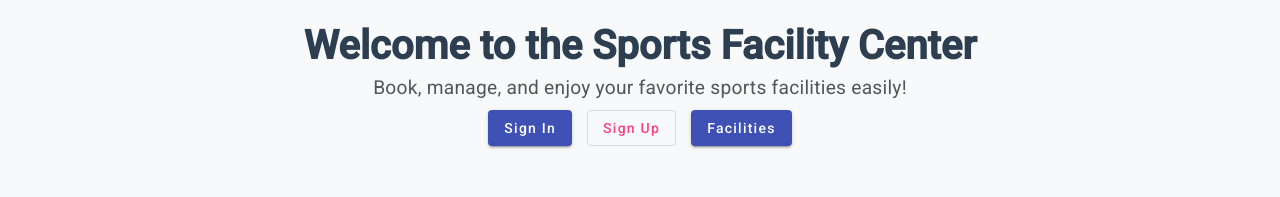
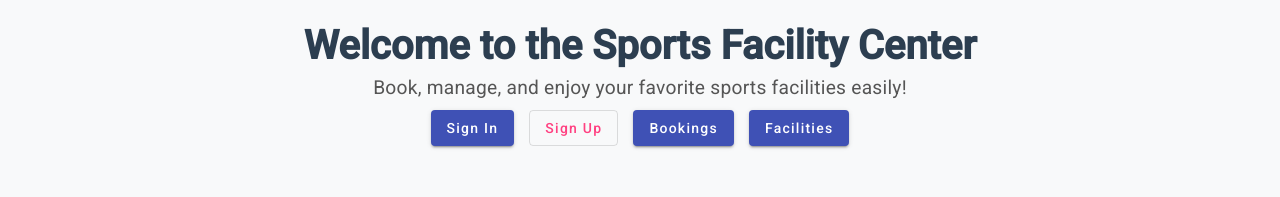
Before and after one commit to samyogacharya12/sports-facility-center-ui, an Angular app: page /home in a window 1280 px wide. Shown: the top 197 px of the page. Built offline with nearby package versions, Linux system fonts and the light colour scheme.

Commit message:
adding docker changes

```diff
--- a/src/app/app-routing.module.ts
+++ b/src/app/app-routing.module.ts
@@ -5,13 +5,14 @@ import { RegisterComponent } from './components/register/register.component';
 import { HomeComponent } from './home/home.component';
 import { FacilitiesComponent } from './components/facilities/facilities.component';
 import { BookingListComponent } from './components/booking-list/booking-list.component';
+import { AuthGuard } from './guards/auth.guard';
 const routes: Routes = [
   { path: '', redirectTo: 'home', pathMatch: 'full' },
-   {path: 'bookings/:username', component: BookingListComponent},
+   {path: 'bookings/:username', component: BookingListComponent, canActivate: [AuthGuard]},
   { path: 'login', component: LoginComponent},
   { path: 'register', component: RegisterComponent },
   { path: 'home', component: HomeComponent },
-  { path: 'facilities', component: FacilitiesComponent }
+  { path: 'facilities', component: FacilitiesComponent, canActivate: [AuthGuard]}
 ];
 
 @NgModule({
--- a/src/app/components/facilities/facilities.component.html
+++ b/src/app/components/facilities/facilities.component.html
@@ -7,7 +7,7 @@
       <div class="button-group mt-3">
       <button *ngIf="!isLoggoedIn"  mat-raised-button color="primary" routerLink="/login">Sign In</button>
       <button *ngIf="!isLoggoedIn"  mat-stroked-button color="accent" routerLink="/register">Sign Up</button>
-   <button  mat-raised-button  color="primary" [routerLink]="['/bookings', this.userName]" *ngIf="isLoggoedIn">
+   <button  mat-raised-button  color="primary" [routerLink]="['/bookings', this.userName]">
      Bookings
 </button>
 <button mat-raised-button color="primary"  routerLink="/facilities">Facilities</button>
--- a/src/app/guards/auth.guard.ts
+++ b/src/app/guards/auth.guard.ts
@@ -1,6 +1,12 @@
-import { CanActivateFn } from '@angular/router';
+import { Injectable } from '@angular/core';
+import { CanActivate, Router } from '@angular/router';
+import { AuthService } from '../services/auth.service'; // assuming you have one
 
+@Injectable({
+  providedIn: 'root'
+})
 export class AuthGuard implements CanActivate {
+
   constructor(private authService: AuthService, private router: Router) {}
 
   canActivate(): boolean {
--- a/src/app/home/home.component.html
+++ b/src/app/home/home.component.html
@@ -7,7 +7,7 @@
     <div class="button-group mt-3">
       <button *ngIf="!isLoggoedIn"  mat-raised-button color="primary" routerLink="/login">Sign In</button>
       <button *ngIf="!isLoggoedIn"  mat-stroked-button color="accent" routerLink="/register">Sign Up</button>
-   <button  mat-raised-button  color="primary" [routerLink]="['/bookings', this.username]" *ngIf="isLoggoedIn">
+   <button  mat-raised-button  color="primary" [routerLink]="['/bookings', this.username]">
      Bookings
 </button>
 <button mat-raised-button color="primary" routerLink="/facilities">Facilities</button>
```
Also changed, not shown: 2 other files (tests, documents, lock files or other folders).
